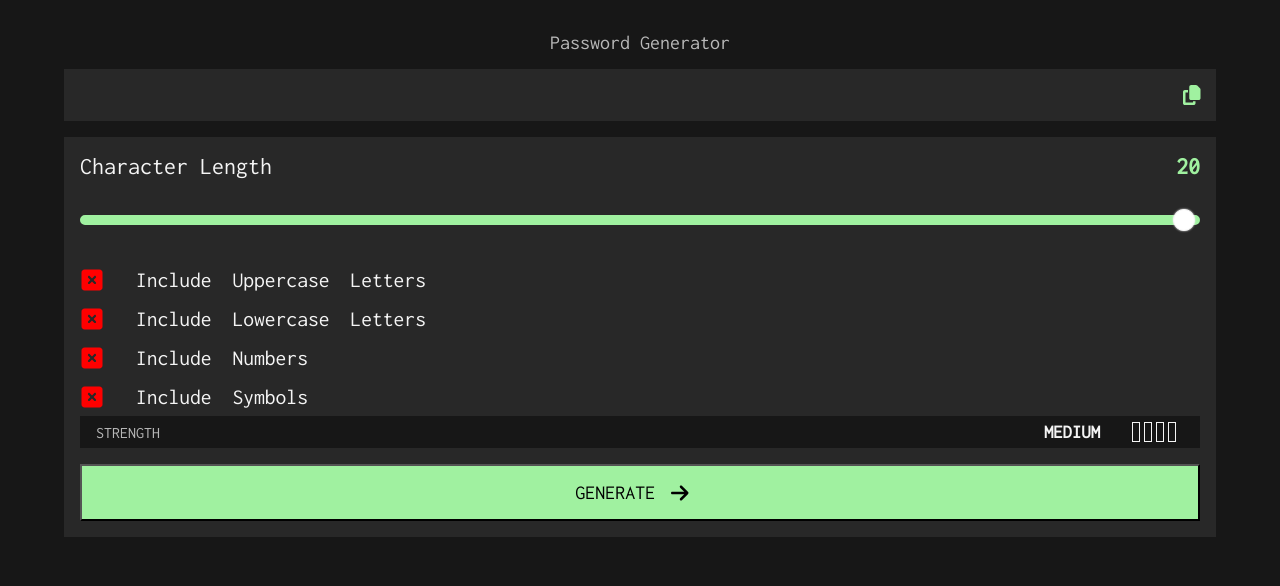
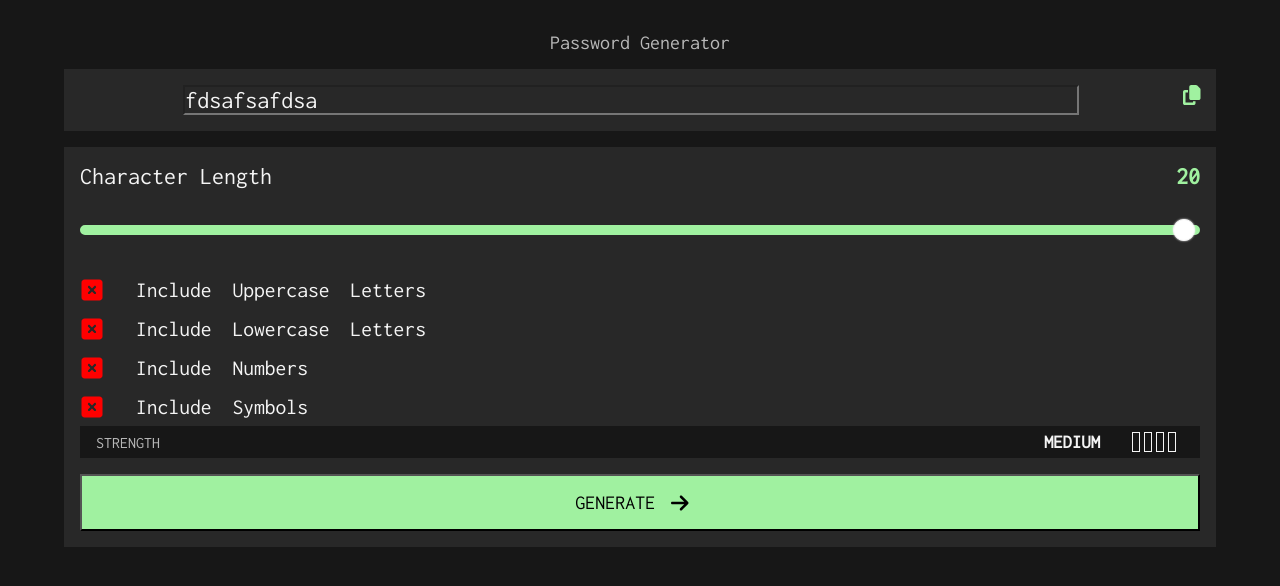
Before and after one commit to cassius2828/password-generator, a React (Create React App) app: page / in a window 1280 px wide. Shown: the top 586 px of the page. Built offline with nearby package versions, Linux system fonts and the light colour scheme.

Commit message:
styled input text field

```diff
--- a/src/App.css
+++ b/src/App.css
@@ -7,7 +7,7 @@
   padding: 0;
   box-sizing: border-box;
   font-family: "Inconsolata";
-scroll-behavior: smooth;
+  scroll-behavior: smooth;
 }
 
 :root {
@@ -41,6 +41,12 @@ span {
 }
 
 /* part 1 */
+
+#password {
+  background-color: transparent;
+  color: whitesmoke;
+  font-size: 1.5rem;
+}
 
 .password-display,
 .main-display {
@@ -191,17 +197,18 @@ input[type="range"]:focus::-ms-fill-upper {
   height: 1.5rem;
 }
 
-.passed, .failed {
+.passed,
+.failed {
   width: 100%;
   height: 100%;
 }
 
 .passed {
-   color: var(--primary-color);
+  color: var(--primary-color);
 }
 
 .failed {
-  color: red
+  color: red;
 }
 
 /* descriptions */
--- a/src/App.js
+++ b/src/App.js
@@ -9,7 +9,7 @@ import {
 import { useEffect, useState } from "react";
 
 function App() {
-  const [password, setPassword] = useState("");
+  const [password, setPassword] = useState("fdsafsafdsa");
   const [sliderNum, setSliderNum] = useState(20);
   const [upPass, setUpPass] = useState(false);
   const [lowPass, setLowPass] = useState(false);
@@ -58,8 +58,6 @@ function App() {
 
   */
 
-
-
   // gets value from slider and displays it as an INT
   const sliderValue = () => {
     const slider = document.getElementById("password-length").value;
@@ -91,7 +89,14 @@ function App() {
     <div className="main-container">
       <p>Password Generator</p>
       <div className="password-display">
-        <h2>{password}</h2>
+        <input
+          autoComplete="off"
+          id="password"
+          type="text"
+          minLength={8}
+          maxLength={20}
+          value={password}
+        />
         <FontAwesomeIcon id="copy-icon" size="lg" icon={faCopy} />
       </div>
       <div className="main-display">
```
